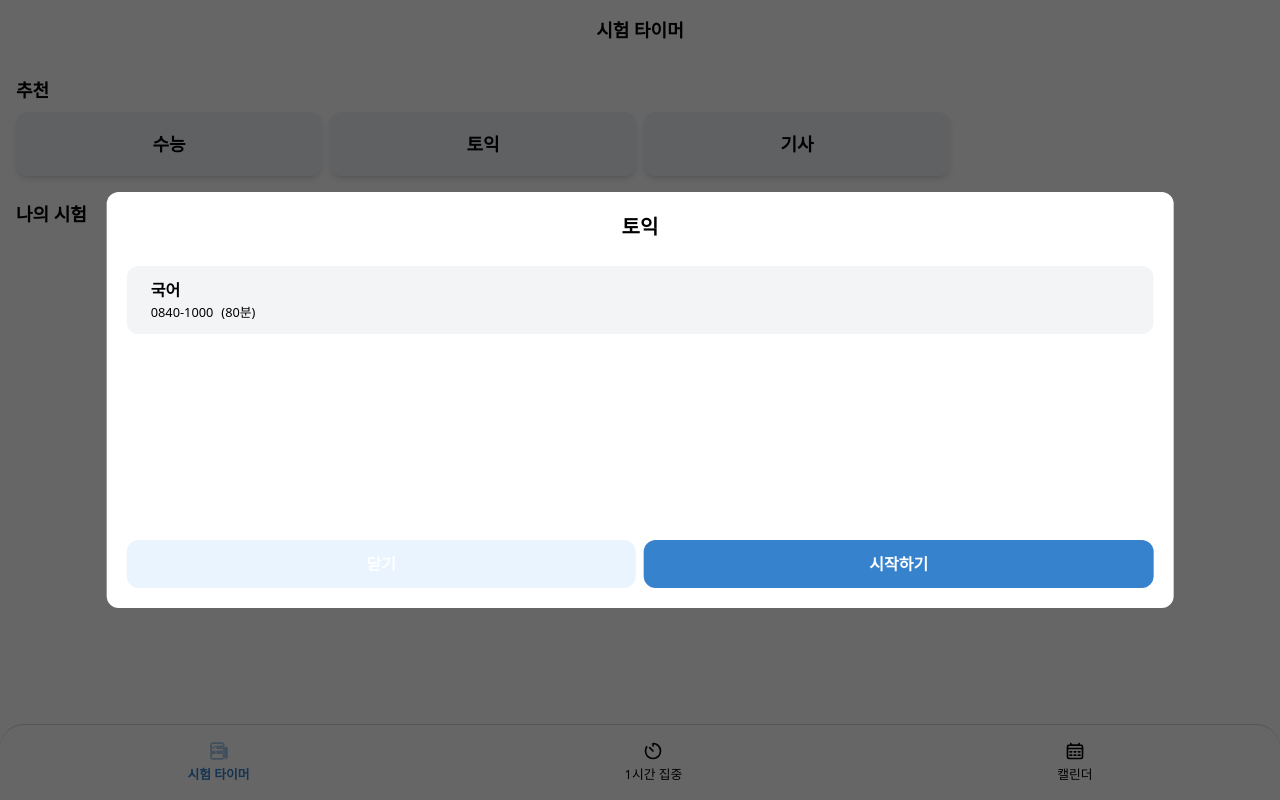
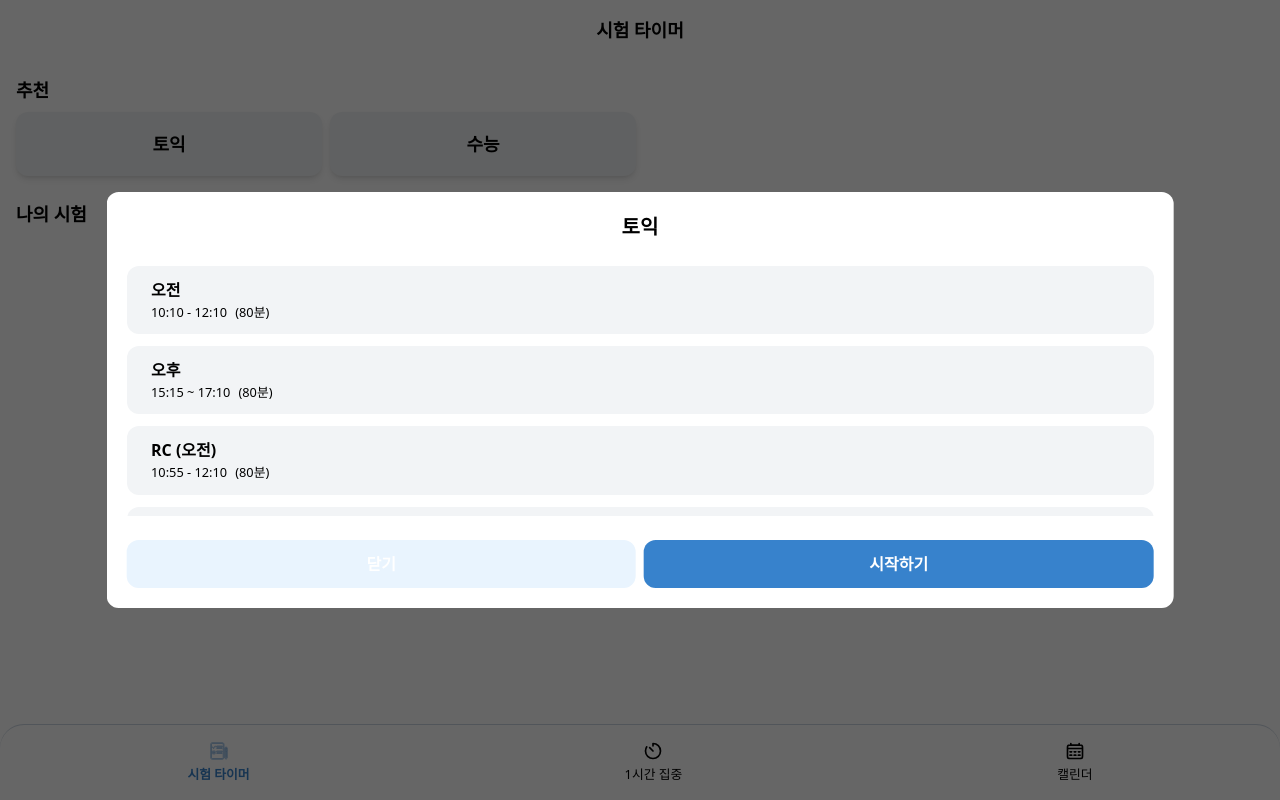
Before and after one commit to lee-yun-pyo/ExamTimer, a React (Vite) app in the folder front/: page / in a window 1280 px wide. Both pictures are taken after a click on the element "토익". Built offline with nearby package versions, Linux system fonts and the light colour scheme.

Commit message:
#8 feat: 추천 시험 데이터 삽입

```diff
--- a/front/src/components/common/Modal.tsx
+++ b/front/src/components/common/Modal.tsx
@@ -1,8 +1,11 @@
 import { ModalButon } from "@/components/Home/Modal/ModalButton";
 import { ModalExamButton } from "@/components/Home/Modal/ModalExamButton";
 
+import { RecommendExamNameType } from "@/types";
+import { RECOMMEND_EXAM_TIME } from "@/constants";
+
 interface Props {
-  examName: string;
+  examName: RecommendExamNameType;
   onClick: () => void;
 }
 
@@ -16,12 +19,15 @@
             {examName}
           </span>
         </div>
-        <div className="flex flex-col gap-2 w-full h-[250px] overflow-scroll">
-          <ModalExamButton
-            title="국어"
-            time="0840-1000"
-            onClick={() => console.log(3)}
-          />
+        <div className="flex flex-col gap-3 w-full h-[250px] overflow-scroll">
+          {RECOMMEND_EXAM_TIME[examName].map((exam) => (
+            <ModalExamButton
+              key={exam.title}
+              title={exam.title}
+              time={exam.time}
+              onClick={() => {}}
+            />
+          ))}
         </div>
         <div className="flex gap-2">
           <ModalButon title="닫기" isMain={false} onClick={() => {}} isActive />
--- a/front/src/constants/index.ts
+++ b/front/src/constants/index.ts
@@ -1,3 +1,5 @@
+import { RecommendExamInfoType } from "@/types";
+
 export const MY_COLOR = "#3782cc";
 
 export const NAVIGATION_ITEMS = {
@@ -14,3 +16,19 @@
         icon: "Calendar",
     },
 };
+
+export const RECOMMEND_EXAM_TIME: RecommendExamInfoType = {
+    토익: [
+        {title: "오전", time: "10:10 - 12:10"},
+        {title: "오후", time: "15:15 ~ 17:10"},
+        {title: "RC (오전)", time: "10:55 - 12:10"},
+        {title: "RC (오후)", time: "15:55 ~ 17:10"},
+    ],
+    수능: [
+        {title: "국어", time: "08:40 ~ 10:00"},
+        {title: "수학", time: "10:30 ~ 12:10"},
+        {title: "영어", time: "13:10 ~ 14:20"},
+        {title: "탐구1", time: "15:35 ~ 16:05"},
+        {title: "탐구2", time: "16:07 ~ 16:37"},
+    ]
+} as const;
--- a/front/src/pages/Exam.tsx
+++ b/front/src/pages/Exam.tsx
@@ -6,11 +6,14 @@
 import { Title } from "@/components/common/Title";
 import { Modal } from "@/components/common/Modal";
 
+import { RecommendExamNameType } from "@/types";
+import { RECOMMEND_EXAM_TIME } from "@/constants";
+
 export function Exam() {
   const [showModal, setShowModal] = useState(false);
-  const [exam, setExam] = useState("");
+  const [exam, setExam] = useState<RecommendExamNameType>("수능");
 
-  const handleExamButtonClick = (examName: string) => {
+  const handleExamButtonClick = (examName: RecommendExamNameType) => {
     setShowModal(true);
     setExam(examName);
   };
@@ -26,18 +29,15 @@
         <section className="py-2">
           <SectionTitle title="추천" hasButton={false} />
           <div className="grid grid-cols-2 md:grid-cols-4 gap-2 ">
-            <TestButton
-              title="수능"
-              onClick={() => handleExamButtonClick("수능")}
-            />
-            <TestButton
-              title="토익"
-              onClick={() => handleExamButtonClick("토익")}
-            />
-            <TestButton
-              title="기사"
-              onClick={() => handleExamButtonClick("기사")}
-            />
+            {Object.keys(RECOMMEND_EXAM_TIME).map((examName) => (
+              <TestButton
+                key={examName}
+                title={examName}
+                onClick={() =>
+                  handleExamButtonClick(examName as RecommendExamNameType)
+                }
+              />
+            ))}
           </div>
         </section>
         <section className="py-2">
--- /dev/null
+++ b/front/src/types/index.ts
@@ -0,0 +1,13 @@
+import { RECOMMEND_EXAM_TIME } from "@/constants";
+
+export interface ExamInfoType {
+    title: string;
+    time: string;
+}
+
+export interface RecommendExamInfoType {
+    토익: ExamInfoType[];
+    수능: ExamInfoType[];
+}
+
+export type RecommendExamNameType = keyof typeof RECOMMEND_EXAM_TIME;
```
